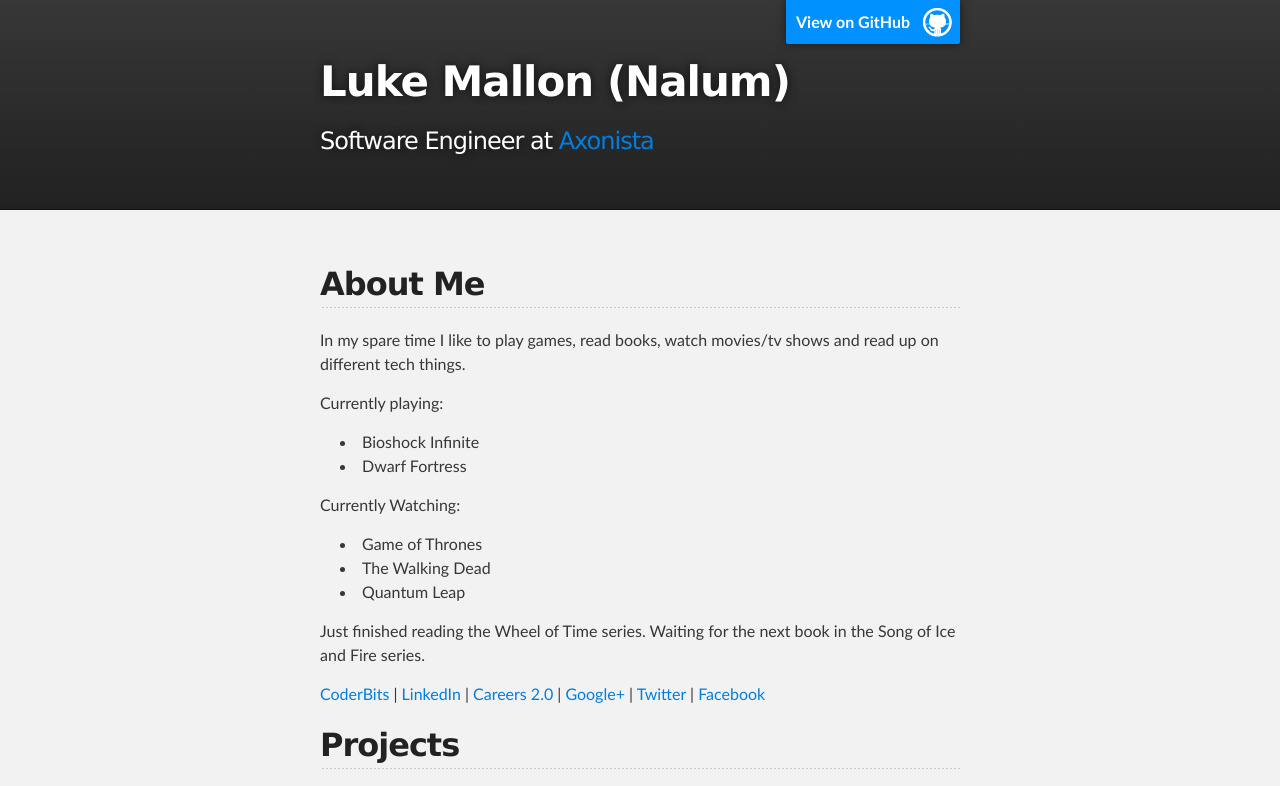
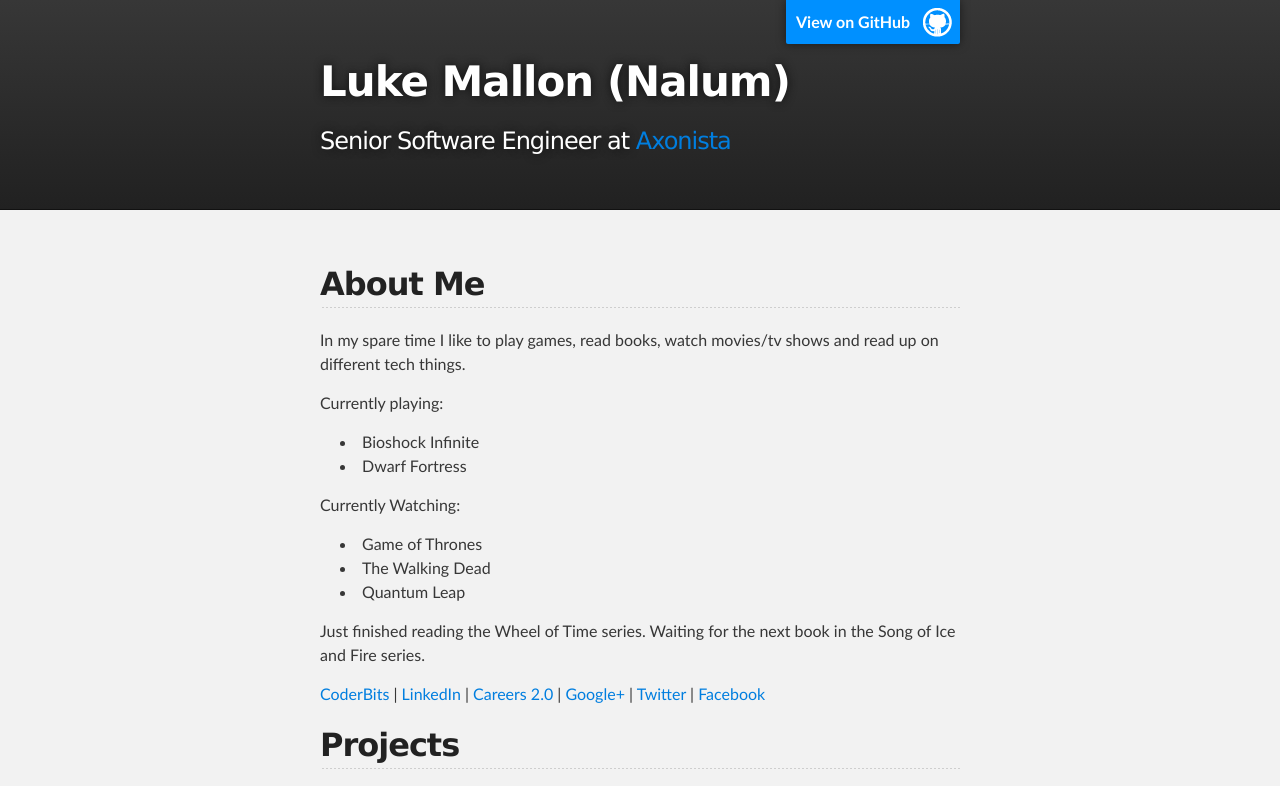
Before and after one commit to Nalum/nalum.github.com, a plain HTML site: page index.html in a window 1280 px wide. Shown: the top 786 px of the page. Drawn offline with Linux system fonts and the light colour scheme.

Commit message:
Update index.html

```diff
--- a/index.html
+++ b/index.html
@@ -13,7 +13,7 @@
             <header class="inner">
                 <a id="forkme_banner" href="https://github.com/Nalum">View on GitHub</a>
                 <h1 id="project_title">Luke Mallon (Nalum)</h1>
-                <h2 id="project_tagline">Software Engineer at <a href="http://www.axonista.com" target="_blank">Axonista</a></h2>
+                <h2 id="project_tagline">Senior Software Engineer at <a href="http://www.axonista.com" target="_blank">Axonista</a></h2>
             </header>
         </div>
         <!-- MAIN CONTENT -->
```
